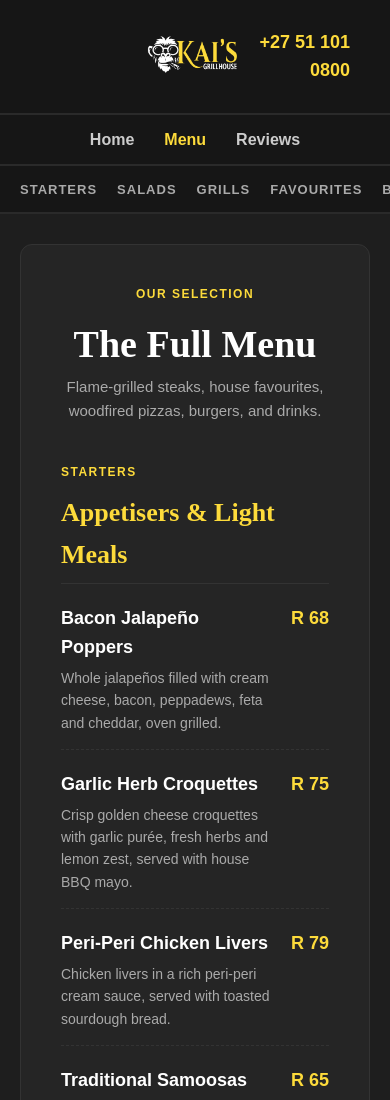
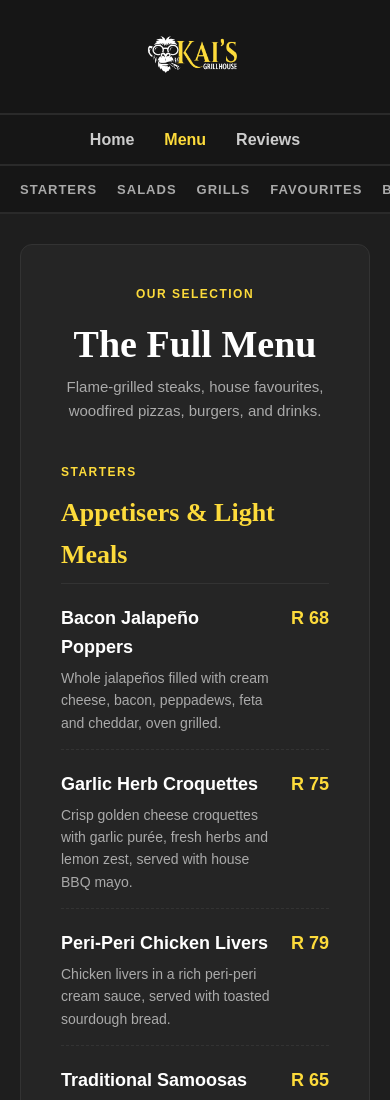
Before and after one commit to penguin-design1/kais, a plain HTML site: page menu.html in a window 390 px wide. Shown: the top 1100 px of the page. Drawn offline with Linux system fonts and the light colour scheme.

Commit message:
Remove phone number link from menu.html
Removed phone number link from header.

```diff
--- a/menu.html
+++ b/menu.html
@@ -59,7 +59,7 @@
             </a>
         </div>
         <div class="header-right">
-            <a href="tel:+27511010800" class="phone-number">+27 51 101 0800</a>
+            <a href="tel:+27511010800" class="phone-number"></a>
         </div>
     </header>
 
```
